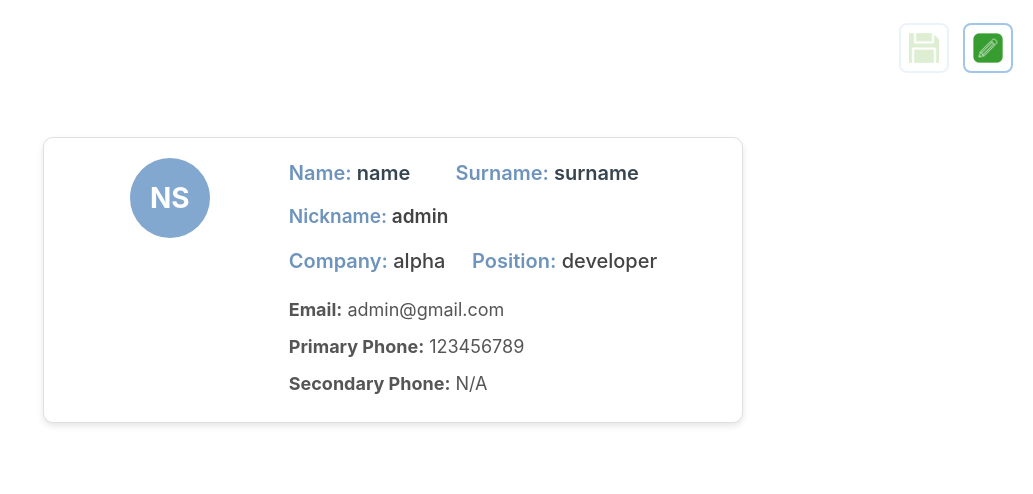
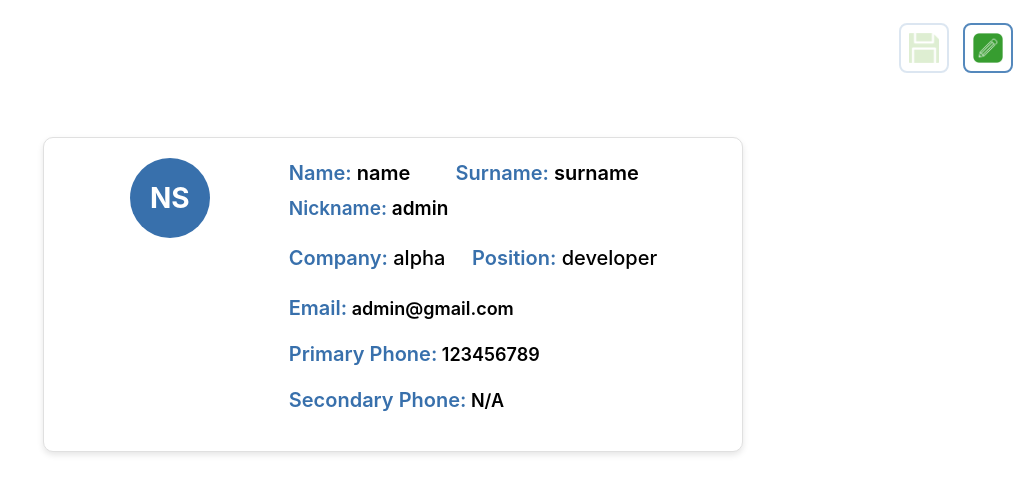
Before and after one commit to dyaphel/cs50w-projects, a Django app: page / in a window 1280 px wide. Shown: the part 63-557 px from the top of the page, without its empty margins (247-1280 px from the left). Run offline with Django 5.2, Linux system fonts and the light colour scheme; a user stored in the database is signed in; some libraries are stand-ins or nearby versions.

Commit message:
style up

```diff
--- a/finalproject/contacts/static/contacts/contactlist.css
+++ b/finalproject/contacts/static/contacts/contactlist.css
@@ -115,7 +115,7 @@
 
 .label {
     font-weight: 700;
-    color: #b96c7e;
+    color: #bb3e5b;
     font-size: 20px;
     margin-left: 5%;
 }
@@ -147,7 +147,7 @@
     font-size: 24px;
     font-weight: bold;
     color: #fff;
-    background-color:#cf8395;
+    background-color:#bb3e5b;
     border-radius: 50%;
     margin-right: 12%;
     margin-left: 12%;
--- a/finalproject/contacts/static/contacts/index.css
+++ b/finalproject/contacts/static/contacts/index.css
@@ -21,7 +21,7 @@
     width: 50px;
     height: 50px;
     padding: 8px;
-    border: 2px solid #A1C6EA; /* Pastel blue border */
+    border: 2px solid #5488bc; /* Pastel blue border */
     border-radius: 8px; /* Rounded corners */
     transition: transform 0.2s ease;
 }
@@ -68,7 +68,7 @@
     font-size: 28px;
     font-weight: bold;
     color: #fff;
-    background-color: #83a8cf; /* Pastel blue */
+    background-color: #3870ac; /* Pastel blue */
     border-radius: 50%;
     margin-right: 12%;
     margin-left: 10%;
@@ -79,38 +79,47 @@
 .user-info {
     display: flex;
     flex-direction: column;
-    color: #444;
+    color: #000000;
 }
 
 .label {
     font-weight: 600;
-    color: #6e94bc;
+    color: #3870ac;
 }
 
 .name-row {
     margin-bottom: 5px;
     font-size: 20px;
     font-weight: 600;
-    color: #36454f;
+    color: #000000;
 }
 
 .nickname-row {
     font-size: 19px;
     font-weight: 600;
-    margin-bottom: 5px;
-    margin-top: 10px;
+    margin-bottom: 10px;
+    margin-top: 2px;
 }
 
 .job-row {
     margin-top: 10px;
     font-size: 20px;
     font-weight: 500;
-    margin-bottom: 15px;
+    margin-bottom: 20px;
 }
 
-.user-info p {
+p strong{
+    color: #3870ac;
+    font-size: 20px;
+    font-weight: 600;
+
+}
+
+.user-info p span {
+
     font-size: 18px;
-    color: #555;
+    font-weight: 600;
+    color: #000000;
     margin: 5px 0;
 }
 
@@ -128,7 +137,7 @@
 
 /* Style adjustments for editable fields */
 .editable-field {
-    border: 1px solid #6e94bc;
+    border: 1px solid #3870ac;
     padding: 5px;
     width: 100%;
     box-sizing: border-box;
```
Also changed, not shown: finalproject/db.sqlite3.
